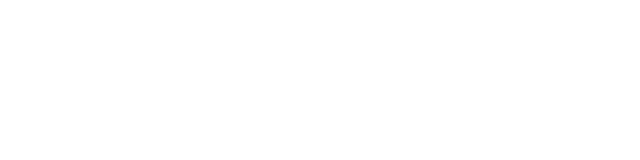
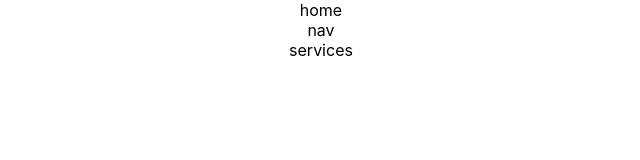
Before and after one commit to vinicius-batista-dev/Projeto-Software-Web-Facul, a React (Create React App) app in the folder frontend/: page / in a window 1280 px wide. Shown: the top 160 px of the page, without its empty margins (319-959 px from the left). Built offline with nearby package versions, Linux system fonts and the light colour scheme.

Commit message:
Atualizando o app.js

```diff
--- a/frontend/src/App.js
+++ b/frontend/src/App.js
@@ -6,7 +6,9 @@
 function App() {
   return (
     <div className="App">
-
+      <Home />
+      <Nav />
+      <Services />
     </div>
   );
 }
```
